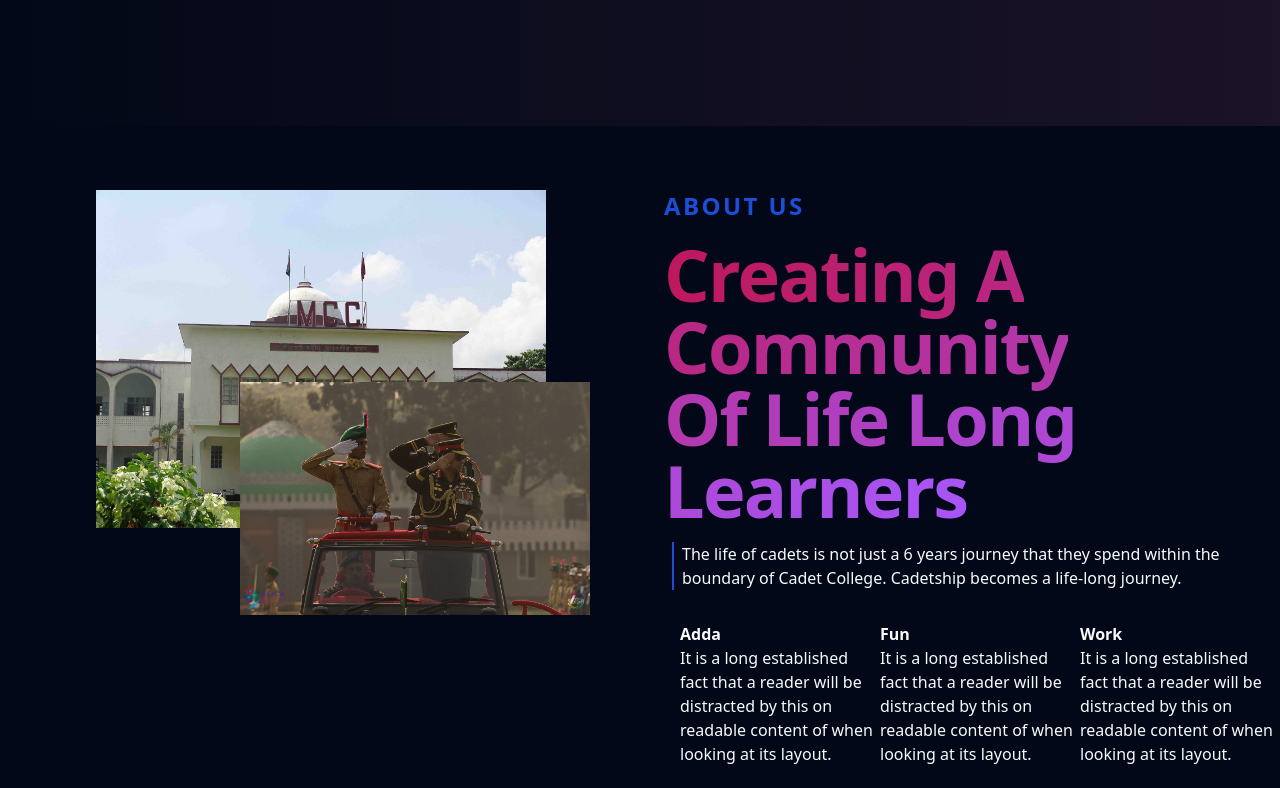
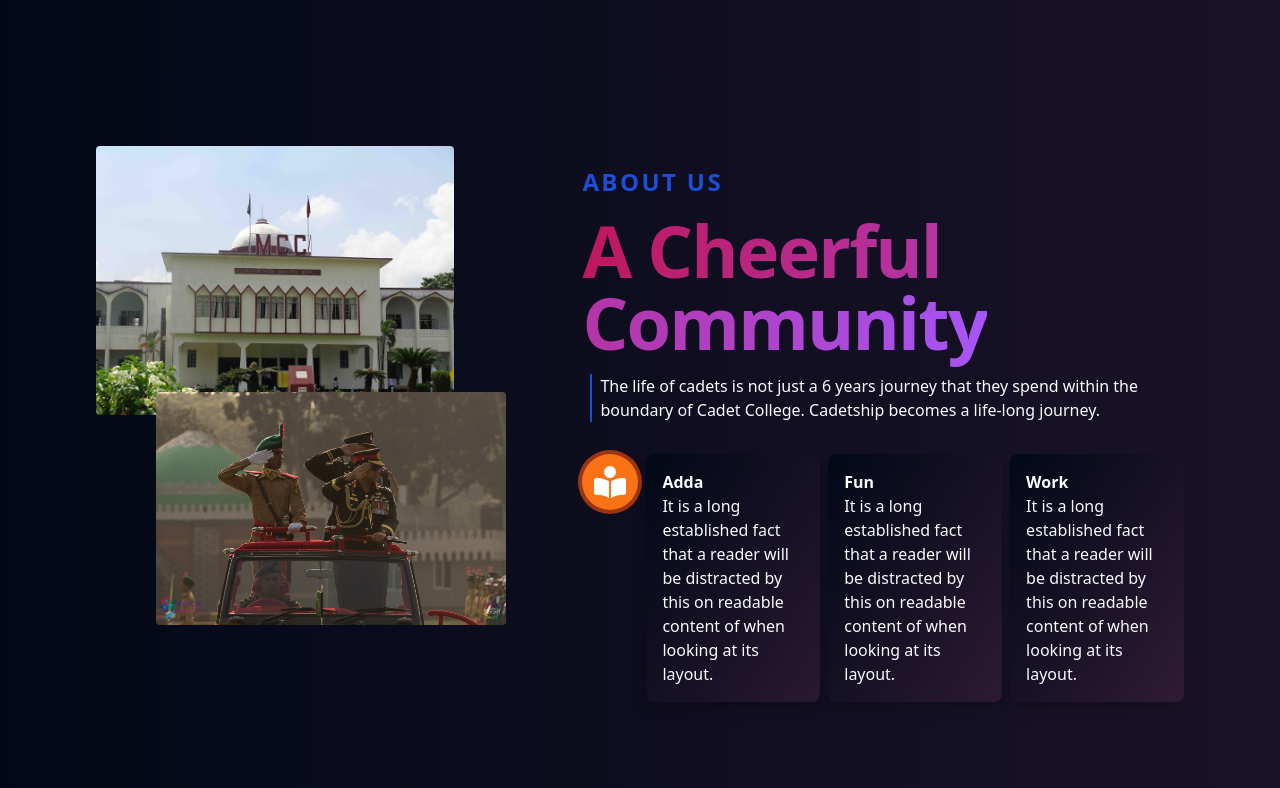
Before and after one commit to hridoy-rubel/atec, a Next.js app: page / in a window 1280 px wide. Shown: the part 1452-2240 px from the top of the page. Built offline with nearby package versions, Linux system fonts and the light colour scheme.

Commit message:
about section complete

```diff
--- a/src/components/sections/about-section.tsx
+++ b/src/components/sections/about-section.tsx
@@ -1,59 +1,70 @@
-import Balancer from "react-wrap-balancer";
 import Image from "next/image";
+import Heading from "../shared/heading";
 import SubHeading from "../shared/sub-heading";
-import Heading from "../shared/heading";
+import { FontAwesomeIcon } from "@fortawesome/react-fontawesome";
+import { faBookOpenReader } from "@fortawesome/free-solid-svg-icons";
 
 export function AboutSection(): JSX.Element {
   return (
     <section
       id="about-section"
       aria-label="about us section"
-      className="w-full bg-background py-16"
+      className="w-full"
     >
-      <div className="w-full grid grid-cols-1 sm:grid-cols-1 lg:grid-cols-2 gap-12 border-0 vertical-align max-w-100 h-auto">
-        <div className="lg:col-span-1 relative left-24 mr-6  rounded-full">
-          <div className="grid grid-cols-1 gap-12">
+      <div className="container mt-5 flex flex-col lg:flex-row justify-center">
+        <div className="relative md:mb-16 lg:w-2/5 md:px-8 lg:px-16">
+          <div>
             <Image
               src="/images/about.jpg"
               alt="about us"
               height={350}
               width={450}
+              className="rounded"
             />
+          </div>
 
-            <div className="absolute left-36 top-48">
+          <div className="hidden right-3 top-1/2 md:absolute md:block">
             <Image
               src="/images/us.jpg"
               alt="about us"
               height={300}
               width={350}
+              className="rounded"
             />
           </div>
         </div>
+
+        <div className="mt-5 lg:w-3/5 md:px-8 lg:px-16">
+          <div className="lg:text-left">
+            <div className="text-center lg:text-left">
+              <SubHeading content="ABOUT US" />
+              <Heading content="A Cheerful Community" />
             </div>
-
-        <div className="lg:col-span-1">
-          <div className="">
-            <SubHeading content="ABOUT US" />
-            <Heading content="Creating A Community Of Life Long Learners" />
             <p className="border-l-2 border-blue-700 ml-2 pl-2">
               The life of cadets is not just a 6 years journey that they spend
               within the boundary of Cadet College. Cadetship becomes a
               life-long journey.
             </p>
           </div>
-          <div className="flex flex-col md:flex-row justify-between mt-8 ml-4">
-            {/*  */}
-            <div className="mb-8 md:mb-0">
+
+          <div className="flex flex-col md:flex-row justify-between mt-8 gap-2">
+            <div className="w-14 h-14 bg-orange-500 rounded-full ring-4 ring-orange-800 p-3 hidden lg:block">
+              <FontAwesomeIcon
+                icon={faBookOpenReader}
+                className="fa-2x text-white"
+              />
+            </div>
+            <div className="mb-8 p-4 rounded-lg shadow-lg md:mb-0 dark:bg-gradient-to-br">
               <h1 className="text-center md:text-left font-bold black-700">
                 Adda
               </h1>
-
               <p>
                 It is a long established fact that a reader will be distracted
                 by this on readable content of when looking at its layout.
               </p>
             </div>
-            <div className="mb-8 md:mb-0">
+
+            <div className="mb-8 p-4 rounded-lg shadow-lg  md:mb-0 dark:bg-gradient-to-br">
               <h1 className="text-center md:text-left font-bold black-500">
                 Fun
               </h1>
@@ -62,8 +73,9 @@ export function AboutSection(): JSX.Element {
                 by this on readable content of when looking at its layout.
               </p>
             </div>
-            <div>
-              <h1 className="text-center md:text-left font-bold black-500">
+
+            <div className="p-4 rounded-lg shadow-lg dark:bg-gradient-to-br">
+              <h1 className="text-center md:text-left font-bold black-500 ">
                 Work
               </h1>
               <p>
--- a/src/components/sections/events-section.tsx
+++ b/src/components/sections/events-section.tsx
@@ -21,18 +21,14 @@ export function EventsSection() {
   );
 
   return (
-    <section
-      id="features-section"
-      aria-label="features section"
-      className="w-full"
-    >
+    <section id="event-section" aria-label="event section" className="w-full">
       <main className="container mt-5 grid gap-12 md:gap-5">
-        <div className="edu-elements-area edu-section-gap text-center">
+        <div className="text-center">
           <SubHeading content="UPCOMING EVENTS" />
           <Heading content="Your Presence Matters Most" />
         </div>
 
-        <div className="container">
+        <div className="container flex justify-center">
           <Carousel
             plugins={[plugin.current]}
             className="w-full max-w-xs md:max-w-[650px] md:ml-6 lg:max-w-[1050px] gap-2 lg:ml-10"
```
Lines whose indentation alone changed are shown as unchanged.
